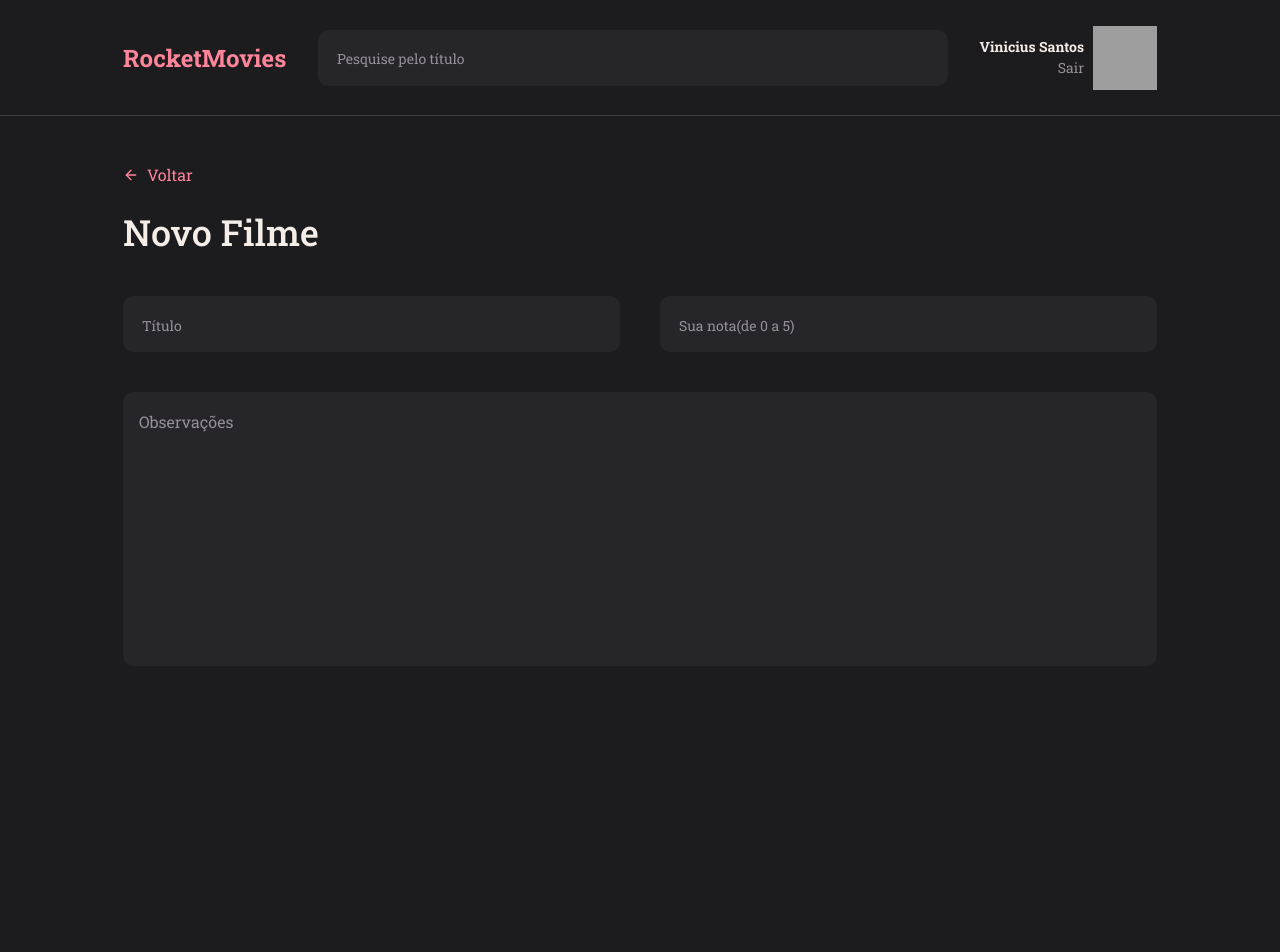
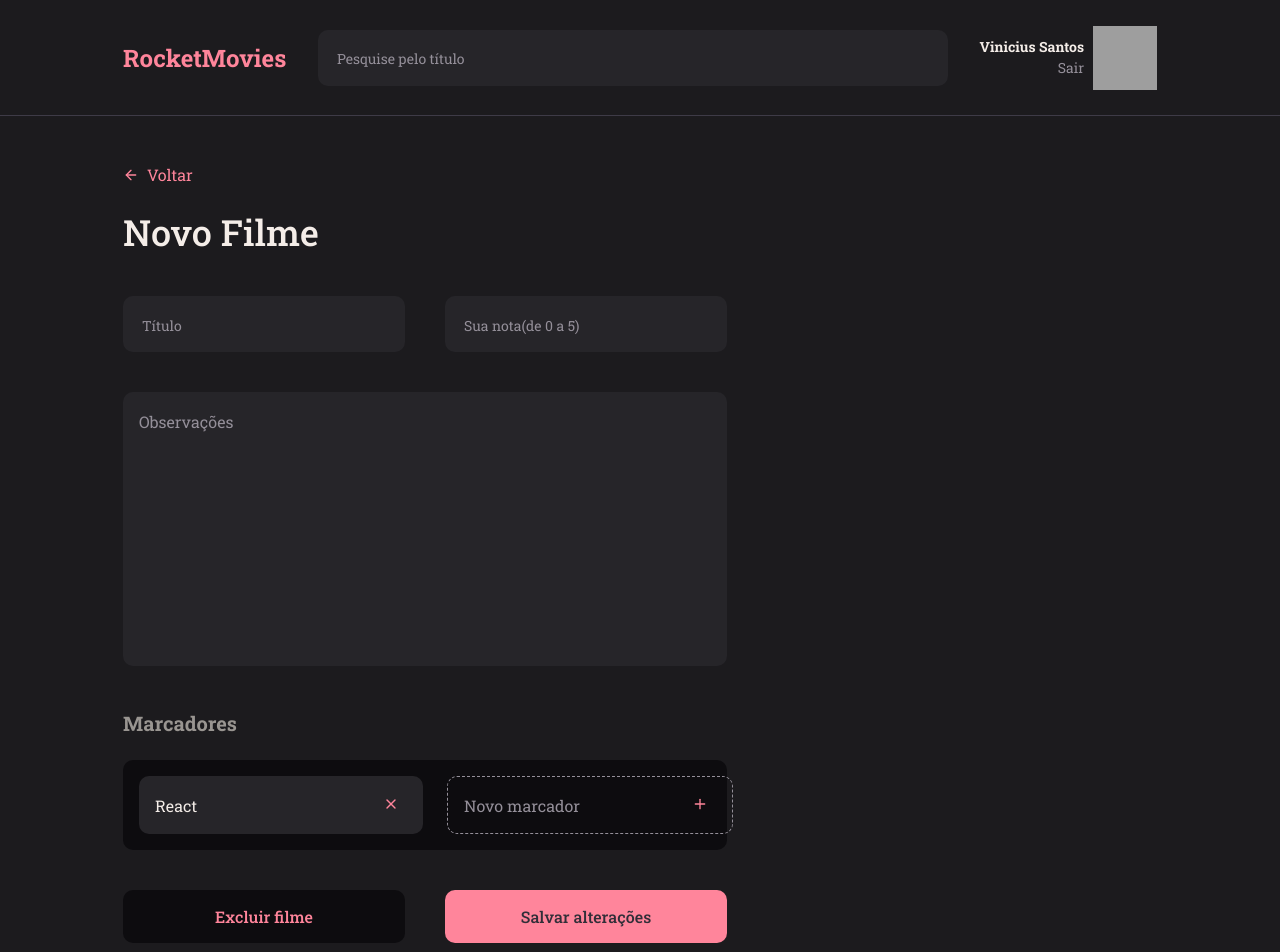
Before and after one commit to ViniciusOliver-stack/RocketMovies, a React (Vite) app: page / in a window 1280 px wide. Shown: the top 952 px of the page. Before the commit the page ends 800 px from the top, so only its background shows below. Built offline with nearby package versions, Linux system fonts and the light colour scheme; grey boxes are pictures that could not be loaded.

Commit message:
Finishing the Create Movie screen

```diff
--- /dev/null
+++ b/src/components/Button/index.jsx
@@ -0,0 +1,14 @@
+import { Container } from './styles'
+
+export function Button({value, isSaved, ...rest}){
+  return(
+    <Container isSaved={isSaved}>
+      <button
+        type='button'
+        {...rest}
+        >
+          {value}
+      </button>
+    </Container>
+  )
+}
--- /dev/null
+++ b/src/components/Button/styles.js
@@ -0,0 +1,26 @@
+import styled from "styled-components"
+
+export const Container = styled.button`
+  width: 100%;
+  border: none;
+  background-color: ${({theme, isSaved}) => isSaved ? theme.COLORS.PINK : theme.COLORS.DARK};
+
+  border-radius: 10px;
+  cursor: pointer;
+
+
+  > button {
+    background: none;
+    color: ${({theme, isSaved}) => isSaved ? theme.COLORS.BACKGROUND_700 : theme.COLORS.PINK};
+
+      font-weight: 500;
+      font-size: 1.6rem;
+      line-height: 2.1rem;
+
+      text-align: center;
+      border: none;
+
+      padding: 1.6rem 0;
+  }
+
+`
--- /dev/null
+++ b/src/components/MovieItem/index.jsx
@@ -0,0 +1,23 @@
+import { Container } from './styles'
+
+import { FiPlus, FiX } from 'react-icons/fi'
+
+export function MovieItem({ isNew, value, onClick, ...rest }){
+  return(
+    <Container isNew={ isNew }>
+      <input
+        type="text"
+        value={value}
+        readOnly={!isNew}
+        {...rest}
+      />
+
+      <button
+        type='button'
+        onClick={onClick}
+      >
+        {isNew ? <FiPlus/> : <FiX/>}
+      </button>
+    </Container>
+  )
+}
--- /dev/null
+++ b/src/components/MovieItem/styles.js
@@ -0,0 +1,37 @@
+import styled from "styled-components"
+
+export const Container = styled.div`
+  display: flex;
+  align-items: center;
+
+  background: ${({theme, isNew}) => isNew ? "transparent" : theme.COLORS.BACKGROUND_800};
+  border: ${({theme, isNew}) => isNew ? `1px dashed ${theme.COLORS.GRAY_300}` : 'none'};
+
+  padding-right: 2.4rem;
+  border-radius: 10px;
+
+  > button {
+    border: none;
+    background: none;
+    color: ${({theme}) => theme.COLORS.PINK};
+
+    cursor: pointer;
+  }
+
+  > input {
+     height: 56px;
+     width: auto;
+
+     padding: 1.6rem;
+
+     background: transparent;
+     color: ${({theme}) => theme.COLORS.WHITE};
+
+     border: none;
+     outline: none;
+
+     &::placeholder{
+      color: ${({theme}) => theme.COLORS.GRAY_300};
+     }
+  }
+`
--- /dev/null
+++ b/src/components/Section/index.jsx
@@ -0,0 +1,10 @@
+import { Container } from './styles'
+
+export function Section({title, children}){
+  return(
+    <Container>
+      <h2>{title}</h2>
+      {children}
+    </Container>
+  )
+}
--- /dev/null
+++ b/src/components/Section/styles.js
@@ -0,0 +1,11 @@
+import styled from "styled-components"
+
+export const Container = styled.div`
+  > h2 {
+    color: ${({theme}) => theme.COLORS.GRAY};
+    font-size: 2rem;
+    line-height: 2.6rem;
+
+    margin-bottom: 2.4rem;
+  }
+`
--- a/src/pages/Create/index.jsx
+++ b/src/pages/Create/index.jsx
@@ -1,9 +1,12 @@
-import { Container, Form, Section} from './styles'
+import { Container, Form, Main} from './styles'
 import { FiArrowLeft } from 'react-icons/fi'
 
 import { Header } from '../../components/Header'
 import { Input } from '../../components/Input'
 import { Textarea } from '../../components/Textarea'
+import { Section } from '../../components/Section'
+import { MovieItem } from '../../components/MovieItem'
+import { Button } from '../../components/Button'
 
 export function CreateMovies() {
   return (
@@ -21,16 +24,28 @@ export function CreateMovies() {
             <p>Novo Filme</p>
           </header>
 
-          <Section>
+          <Main>
             <div>
               <Input placeholder="Título"/>
               <Input placeholder="Sua nota(de 0 a 5)"/>
             </div>
 
             <Textarea placeholder="Observações"/>
-        </Section>
+          </Main>
+
+          <Section title="Marcadores">
+            <div className='marcadores'>
+              <MovieItem value="React"/>
+              <MovieItem isNew placeholder="Novo marcador"/>
+            </div>
+          </Section>
+
+          <div className="buttons">
+            <Button value="Excluir filme"/>
+            <Button isSaved value="Salvar alterações"/>
+          </div>
+
         </Form>
-
       </main>
     </Container>
   )
--- a/src/pages/Create/styles.js
+++ b/src/pages/Create/styles.js
@@ -5,7 +5,30 @@ export const Container = styled.div`
   height: 100vh;
 
   > main {
+    max-width: 850px;
+
     overflow-y: hidden;
+  }
+
+  .marcadores {
+    display: flex;
+    gap: 2.4rem;
+
+    background-color: ${({theme}) => theme.COLORS.DARK};
+
+    padding: 1.6rem;
+    border-radius: 10px;
+  }
+
+  .buttons{
+    display: flex;
+    align-items: center;
+    justify-content: space-between;
+    gap: 4rem;
+
+    margin-top: 4rem;
+
+    border-radius: 10px;
   }
 `
 
@@ -13,13 +36,12 @@ export const Form = styled.form`
   padding: 4.8rem 12.3rem;
 
   > header {
-
     > a {
       display: flex;
       align-items: center;
-      gap: .8rem;
+      gap: 0.8rem;
 
-      color: ${({theme}) => theme.COLORS.PINK};
+      color: ${({ theme }) => theme.COLORS.PINK};
 
       font-size: 1.6rem;
       font-weight: 400;
@@ -31,14 +53,16 @@ export const Form = styled.form`
       font-weight: 500;
       line-height: 4.7rem;
 
-      color: ${({theme}) => theme.COLORS.WHITE};
+      color: ${({ theme }) => theme.COLORS.WHITE};
 
       padding: 2.4rem 0 4rem;
     }
   }
 `
 
-export const Section = styled.section`
+export const Main = styled.main`
+  margin-bottom: 4rem;
+
   > div {
     display: flex;
     gap: 4rem;
--- a/src/styles/global.js
+++ b/src/styles/global.js
@@ -1,4 +1,4 @@
-import { createGlobalStyle } from "styled-components"
+import { createGlobalStyle } from 'styled-components'
 
 export default createGlobalStyle`
 
@@ -17,12 +17,21 @@ export default createGlobalStyle`
 }
 
 body{
-  background-color: ${({theme}) => theme.COLORS.BACKGROUND_900};
-  color: ${({theme}) => theme.COLORS.WHITE};
+  background-color: ${({ theme }) => theme.COLORS.BACKGROUND_900};
+  color: ${({ theme }) => theme.COLORS.WHITE};
 }
 
 :root{
   font-size: 62.5%;
 }
 
+*::-webkit-scrollbar {
+  width: 8px;               /* width of the entire scrollbar */
+  }
+
+*::-webkit-scrollbar-thumb {
+    background-color: ${({ theme }) => theme.COLORS.PINK};    /* color of the scroll thumb */
+    border-radius: 20px;       /* roundness of the scroll thumb */
+}
+
 `
--- a/src/styles/theme.js
+++ b/src/styles/theme.js
@@ -6,7 +6,9 @@ export default {
 
     WHITE: "#F4EDE8",
     PINK: "#FF859B",
+    DARK: "#0D0C0F",
 
+    GRAY: "#999591",
     GRAY_100: "#CAC4CF",
     GRAY_200: "#3E3B47",
     GRAY_300: "#948F99",
```
